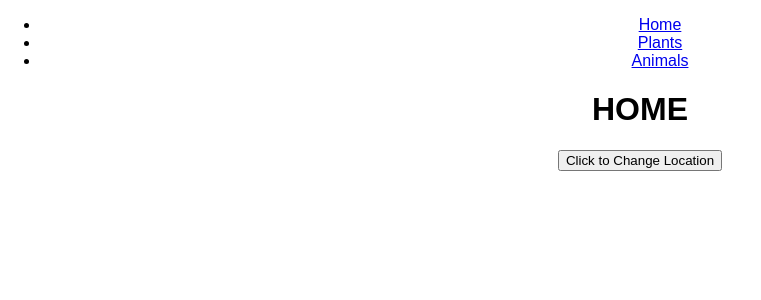
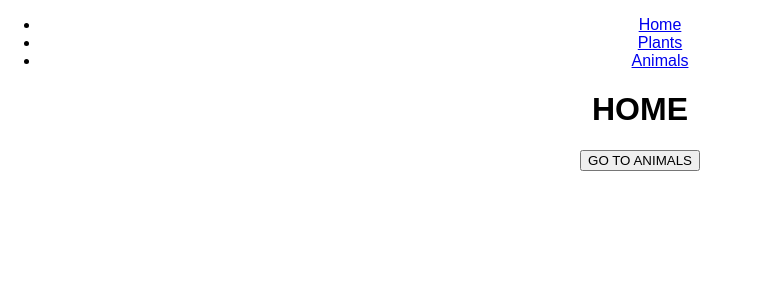
Before and after one commit to myronschippers/react-router-lecture, a React (Create React App) app: page /#/ in a window 1280 px wide. Shown: the top 300 px of the page, without its empty margins (0-761 px from the left). Built offline with nearby package versions, Linux system fonts and the light colour scheme.

Commit message:
chnaging the name on the button to something more descriptive

```diff
--- a/src/Components/Home/Home.js
+++ b/src/Components/Home/Home.js
@@ -12,7 +12,7 @@ class Home extends Component {
     return (
       <div>
         <h1>HOME</h1>
-        <button onClick={this.handleClick}>Click to Change Location</button>
+        <button onClick={this.handleClick}>GO TO ANIMALS</button>
       </div>
     )
   }
```
